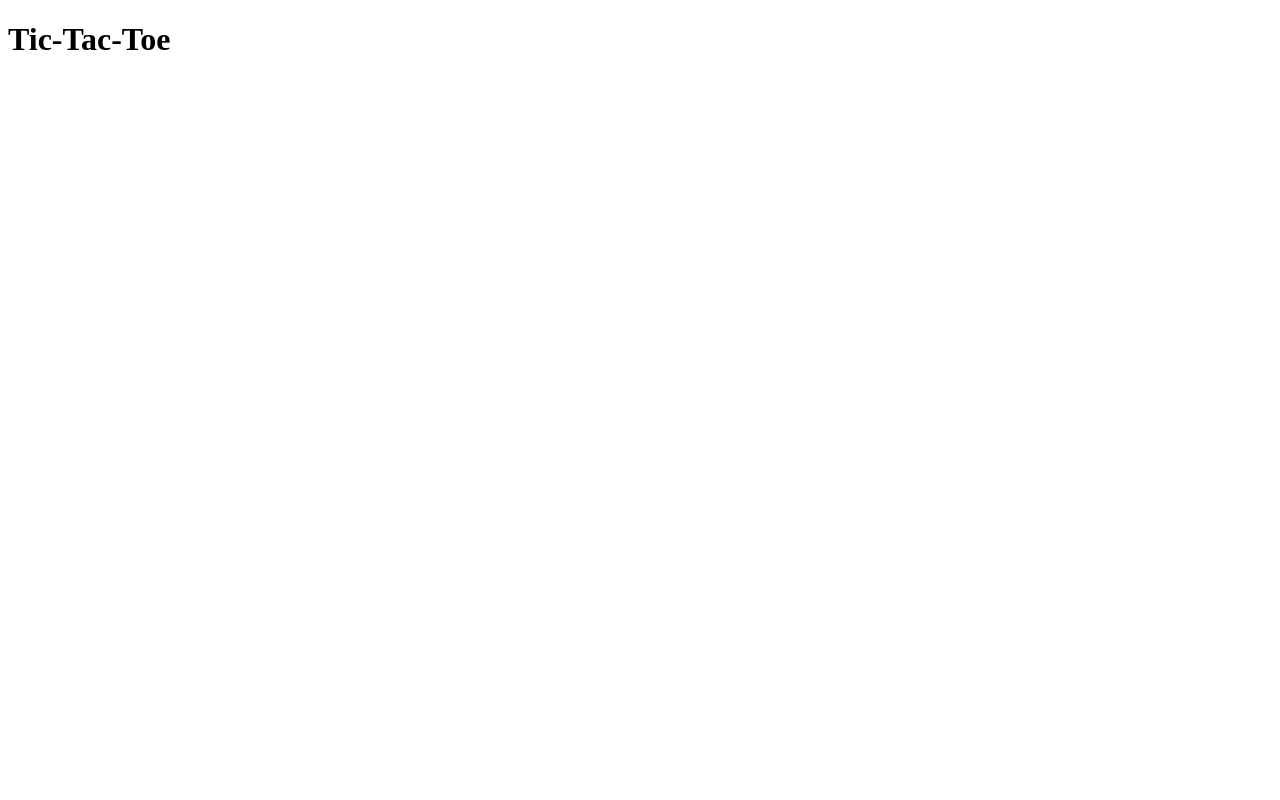
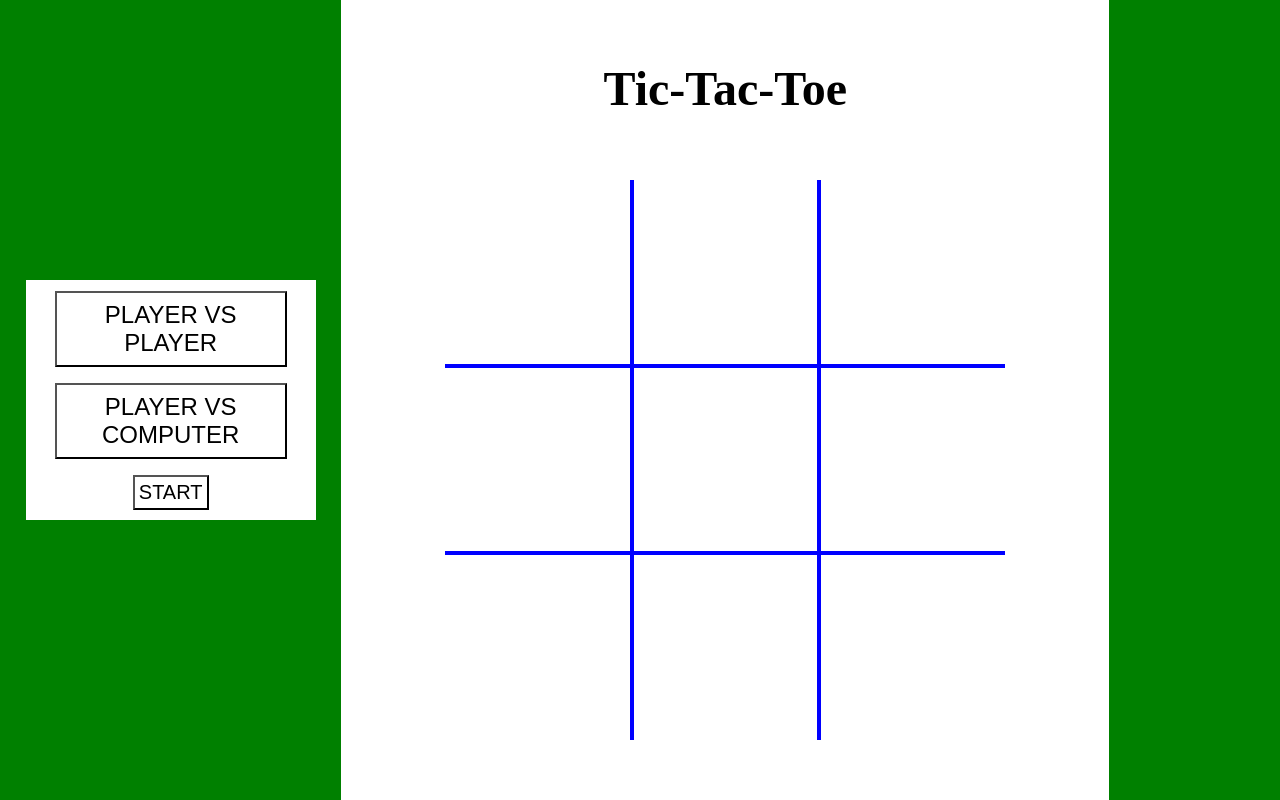
Before and after one commit to StefanTampu/tic-tac-toe, a plain HTML site: page index.html in a window 1280 px wide. Drawn offline with Linux system fonts and the light colour scheme.

Commit message:
Design basic structure and content of page

```diff
--- a/index.html
+++ b/index.html
@@ -5,8 +5,27 @@
     <meta http-equiv="X-UA-Compatible" content="IE=edge">
     <meta name="viewport" content="width=device-width, initial-scale=1.0">
     <title>OP Tic-Tac-Toe</title>
+    <link rel="stylesheet" href="style.css" type="text/css">
 </head>
 <body>
-    <h1>Tic-Tac-Toe</h1>
+    <div class="choice-container">
+        <button class="option-container" id="option-a">PLAYER VS PLAYER</button>
+        <button class="option-container" id="option-b">PLAYER VS COMPUTER</button>
+        <button class="start-button">START</button>
+    </div>
+    <div class="main-container">
+        <h1>Tic-Tac-Toe</h1>
+        <div class="game-container">
+            <div class="game-box" id="top-left"></div>
+            <div class="game-box" id="top-centre"></div>
+            <div class="game-box" id="top-right"></div>
+            <div class="game-box" id="centre-left"></div>
+            <div class="game-box" id="centre"></div>
+            <div class="game-box" id="centre-right"></div>
+            <div class="game-box" id="bottom-left"></div>
+            <div class="game-box" id="bottom-centre"></div>
+            <div class="game-box" id="bottom-right"></div>
+        </div>
+    </div>
 </body>
 </html>
--- a/style.css
+++ b/style.css
@@ -0,0 +1,112 @@
+* {
+    padding: 0;
+    margin: 0;
+    box-sizing: border-box;
+}
+
+html {
+    font-size: 16px;
+}
+
+body {
+    width: 100%;
+    height: 100vh;
+    background-color: green;
+    display: grid;
+    grid-template-columns: 2fr 60% 1fr;
+    align-items: center;
+    justify-items: center;
+}
+
+/*Choice Section*/
+
+.choice-container {
+    width: 85%;
+    height: 30%;
+    background-color: white;
+    display: flex;
+    flex-direction: column;
+    align-items: center;
+    justify-content: center;
+    gap: 1rem;
+}
+
+.option-container {
+    width: 80%;
+    text-align: center;
+    padding: 0.5rem;
+    background-color: white;;
+    font-size: 1.5rem;
+}
+
+.start-button {
+    font-size: 1.25rem;
+    padding: 0.25rem;
+    background-color: white;
+}
+
+/*Main Section*/
+
+.main-container {
+    height: 100%;
+    width: 100%;
+    background-color: white;
+    display: flex;
+    flex-direction: column;
+    align-items: center;
+    justify-content: center;
+    gap: 4rem;
+}
+
+.main-container h1 {
+    font-size: 3rem;
+}
+
+/*Game*/
+
+.game-container {
+    height: 70%;
+    aspect-ratio: 1 / 1;
+    display: grid;
+    grid-template: repeat(3, 1fr) / repeat(3, 1fr)
+}
+
+.game-box {
+    border: 2px solid blue;
+}
+
+#top-left{
+    border-top: none;
+    border-left: none;
+}
+
+#top-centre{
+    border-top: none;
+}
+
+#top-right{
+    border-top: none;
+    border-right: none;
+}
+
+#centre-left{
+    border-left: none;
+}
+
+#centre-right{
+    border-right: none;
+}
+
+#bottom-left{
+    border-bottom: none;
+    border-left: none;
+}
+
+#bottom-centre{
+    border-bottom: none;
+}
+
+#bottom-right{
+    border-bottom: none;
+    border-right: none;
+}
```
